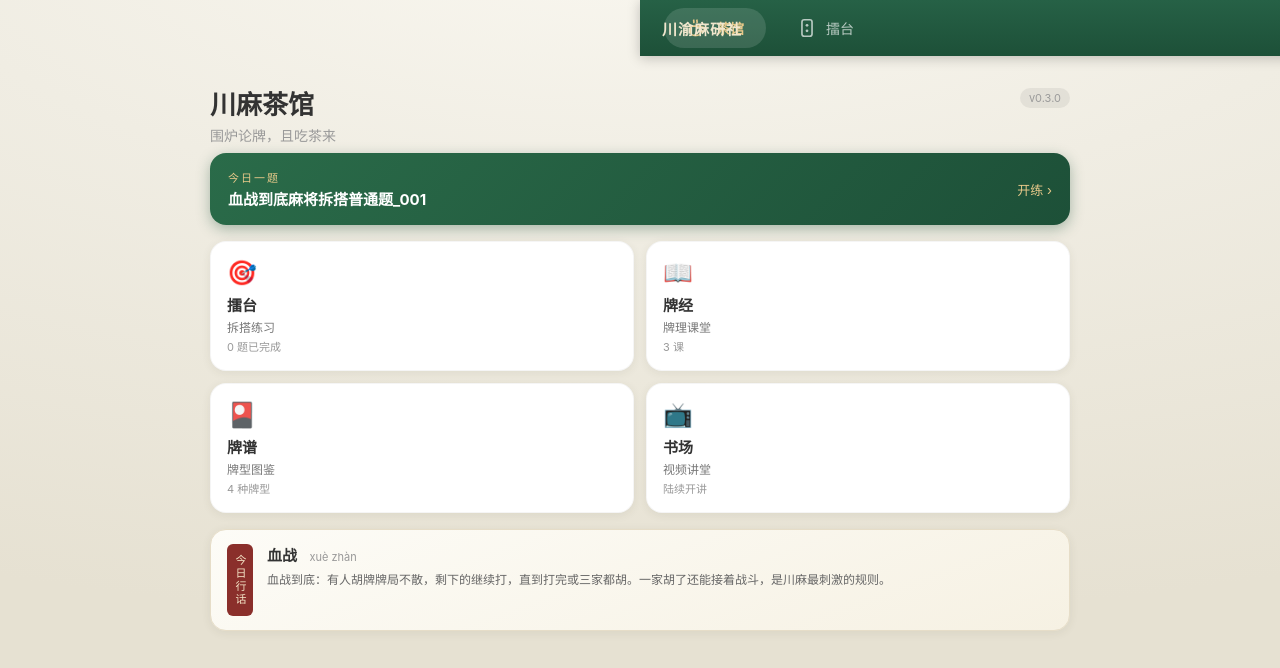
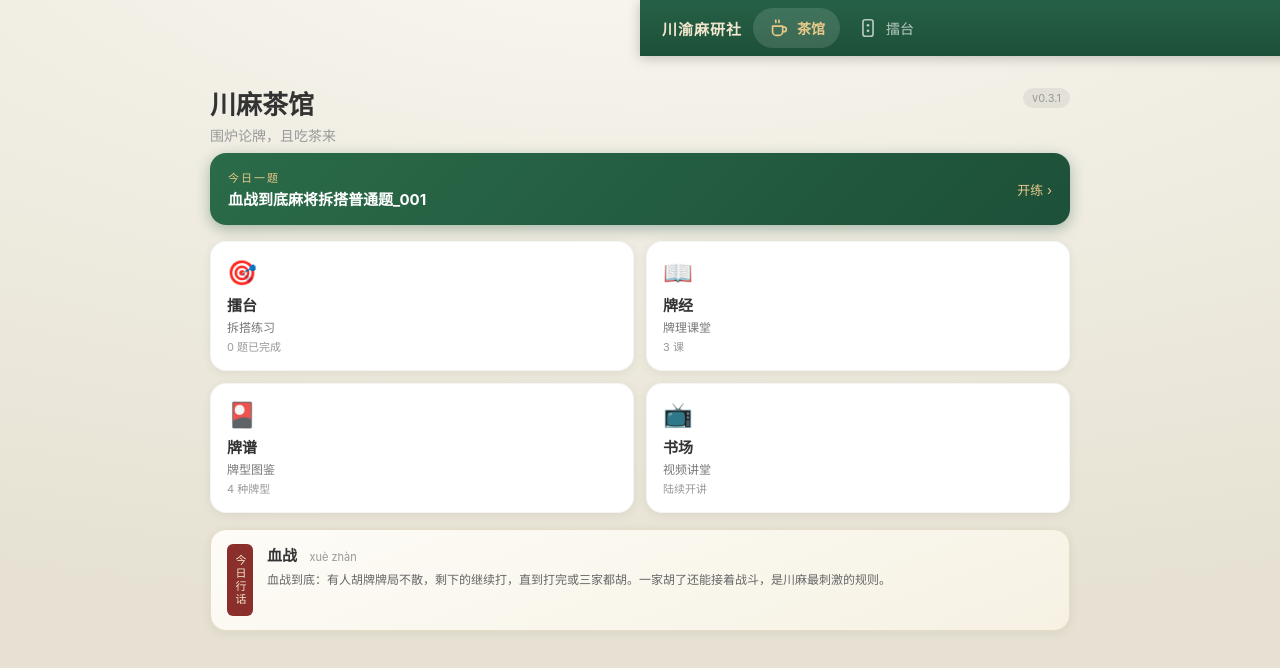
Before and after one commit to hinewly/cymys-pwa, a plain HTML site: page public/index.html in a window 1280 px wide. Shown: the top 668 px of the page. Drawn offline with Linux system fonts and the light colour scheme.

Commit message:
fix: 顶栏品牌字与 tab 重叠 (v0.3.1)

```diff
--- a/public/js/app.js
+++ b/public/js/app.js
@@ -4,7 +4,7 @@
  * 业务规则与小程序版一致：每题型免费 15 题，答对记完成
  */
 
-const APP_VERSION = 'v0.3.0';
+const APP_VERSION = 'v0.3.1';
 const FREE_LIMIT = 15;
 const STORE_KEYS = {
   COMPLETED: 'cymys_completedQuestions',
--- a/public/style.css
+++ b/public/style.css
@@ -187,16 +187,16 @@ body {
   #view { flex: 1; width: 100%; }
   .tabbar {
     position: relative; transform: none; width: 100%; max-width: none;
-    order: -1; display: flex; align-items: center; justify-content: center;
-    padding: 0 20px; box-shadow: 0 2px 12px rgba(0,0,0,0.22);
+    order: -1; display: flex; align-items: center; justify-content: flex-start;
+    padding: 0 18px; box-shadow: 0 2px 12px rgba(0,0,0,0.22);
   }
   .brand {
-    display: block; position: absolute; left: 22px; top: 50%; transform: translateY(-50%);
-    color: #f0e6cd; font-size: 15px; font-weight: 600; letter-spacing: 1px;
+    display: block; color: #f0e6cd; font-size: 15px; font-weight: 600; letter-spacing: 1px;
+    margin: 0 10px 0 4px; white-space: nowrap;
   }
   .tab {
-    flex: 0 0 auto; flex-direction: row; gap: 8px; align-items: center;
-    padding: 9px 22px; margin: 8px 4px; border-radius: 22px; font-size: 14px;
+    flex: 0 0 auto; flex-direction: row; gap: 7px; align-items: center;
+    padding: 9px 15px; margin: 8px 1px; border-radius: 22px; font-size: 14px;
   }
   .tab.active { background: rgba(255,255,255,0.13); }
   .tab-extra { display: flex; }
--- a/public/sw.js
+++ b/public/sw.js
@@ -2,7 +2,7 @@
  * Service Worker — cache-first 策略（与 vocab-pwa 同模式）
  * 改 public/ 下任何文件后必须递增 CACHE_VERSION
  */
-const CACHE_VERSION = 'v0.3.0';
+const CACHE_VERSION = 'v0.3.1';
 const CACHE_NAME = `cymys-${CACHE_VERSION}`;
 
 const PRECACHE_URLS = [
```
Also changed, not shown: CHANGELOG.md.
